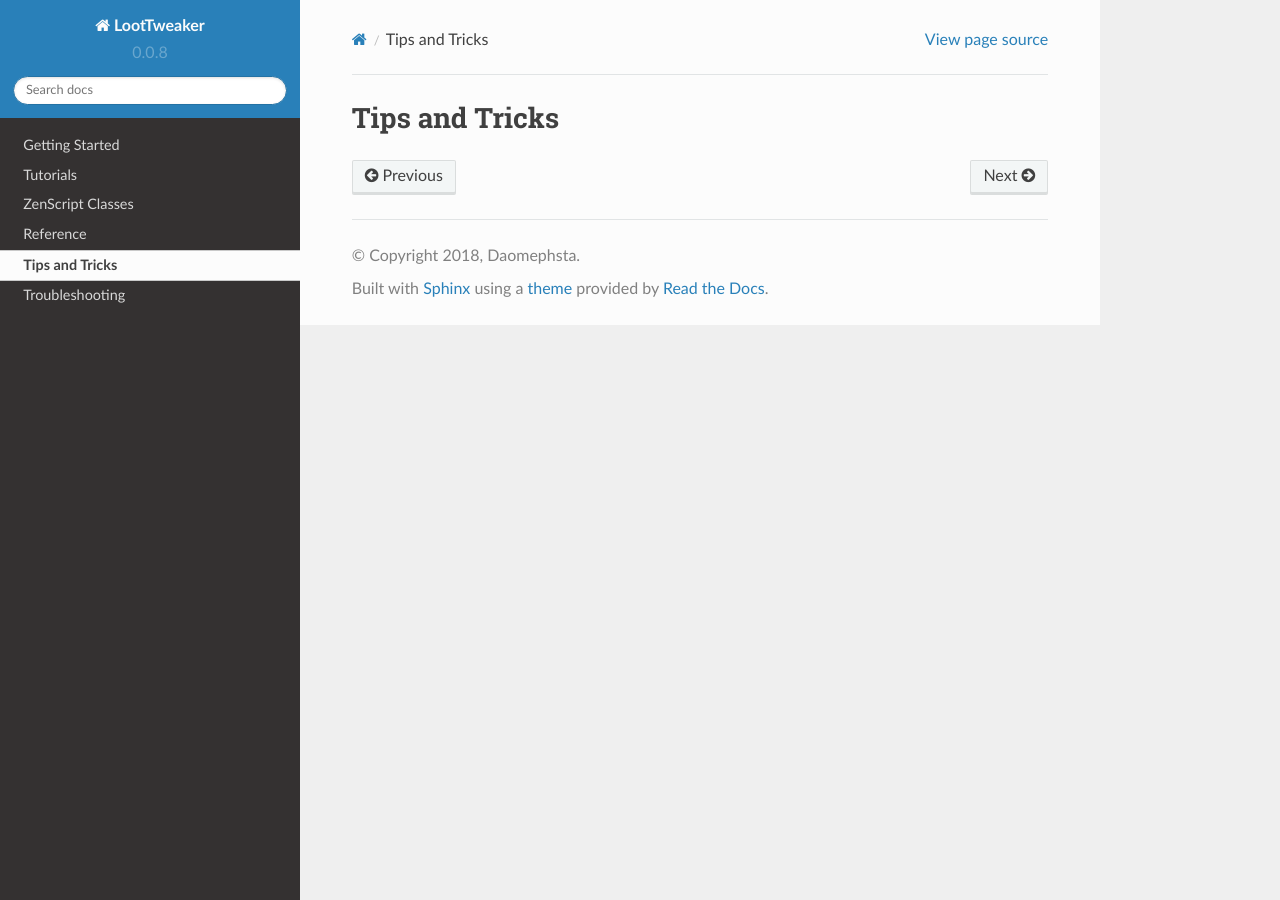
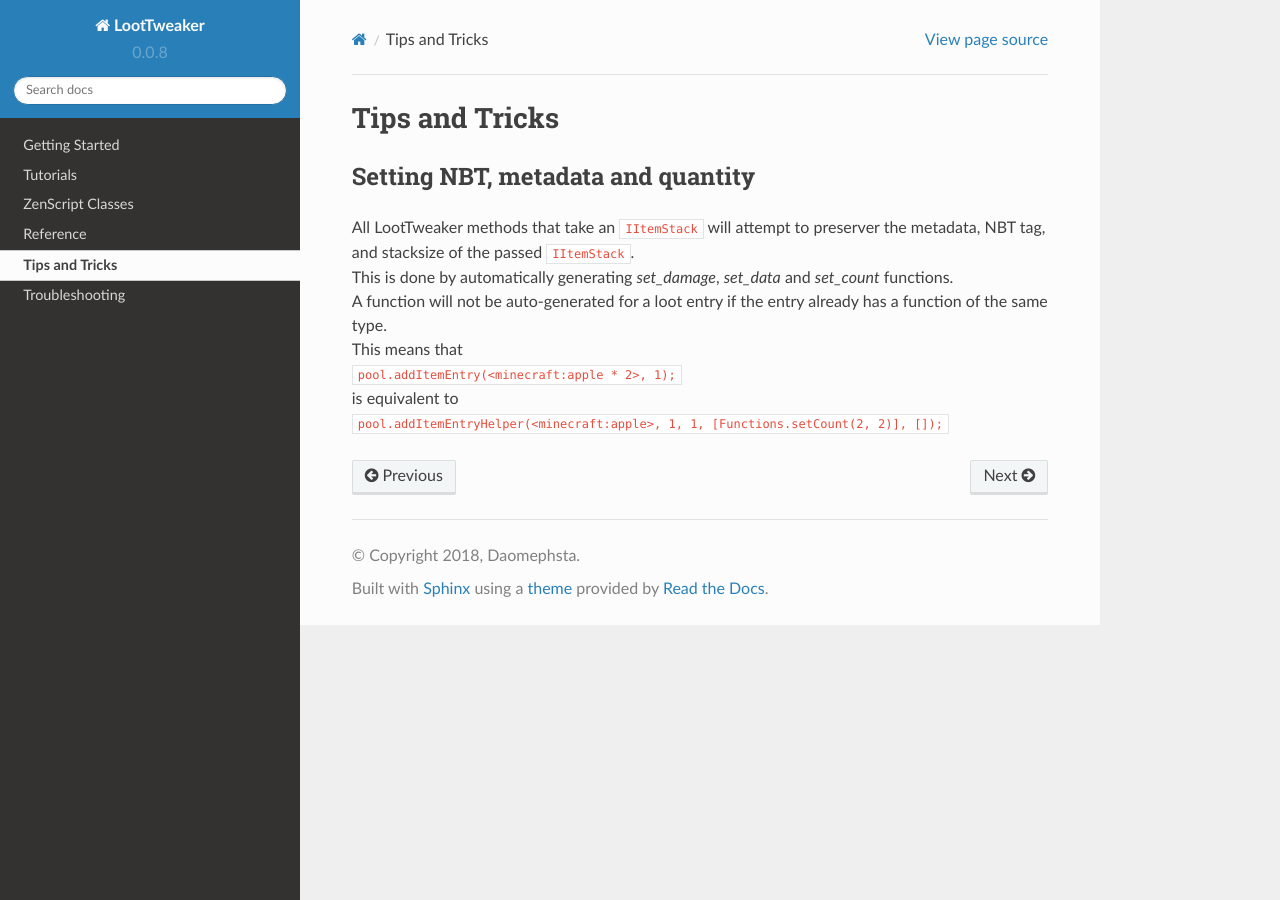
Before and after one commit to Foreck1/LootTweaker-Docs, a Sphinx documentation site: the page built from docs/tips-and-tricks.rst, in a window 1280 px wide. Built offline with Sphinx 7.4.7 and the Read the Docs theme 2.0.0, drawn with Linux system fonts in a browser that asks for light colours; pages that are not in the unit, such as notebooks, are missing from menus.

Commit message:
Convert tips-and-tricks.md

```diff
--- a/docs/tips-and-tricks.rst
+++ b/docs/tips-and-tricks.rst
@@ -1,2 +1,12 @@
 Tips and Tricks
 ===============
+
+Setting NBT, metadata and quantity
+----------------------------------
+| All LootTweaker methods that take an ``IItemStack`` will attempt to preserver the metadata, NBT tag, and stacksize of the passed ``IItemStack``.
+| This is done by automatically generating *set_damage*, *set_data* and *set_count* functions.
+| A function will not be auto-generated for a loot entry if the entry already has a function of the same type.
+| This means that
+| ``pool.addItemEntry(<minecraft:apple * 2>, 1);``
+| is equivalent to
+| ``pool.addItemEntryHelper(<minecraft:apple>, 1, 1, [Functions.setCount(2, 2)], []);``
```
Also changed, not shown: docs/tips-and-tricks.md (deleted, +0 -3 lines).
